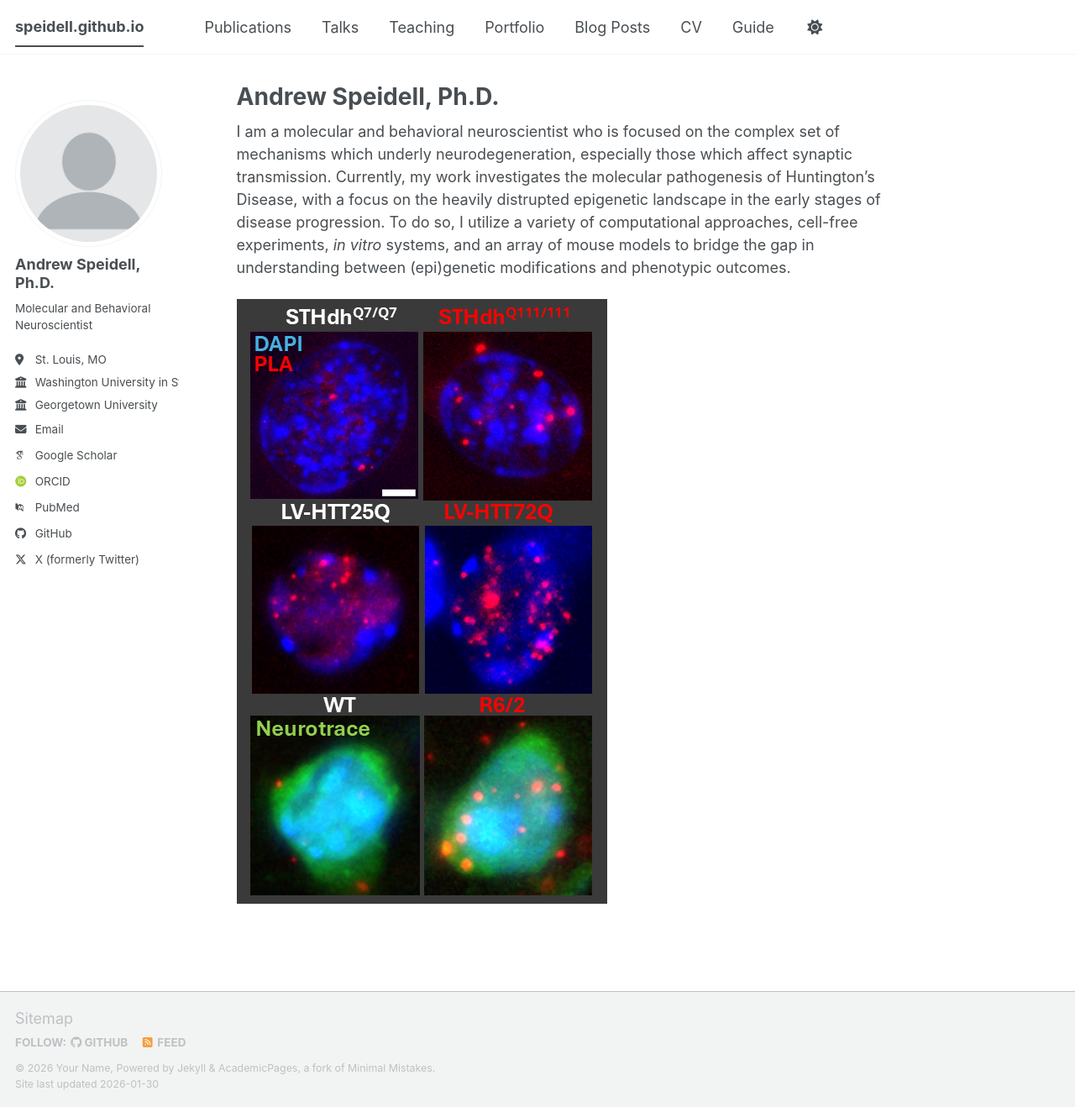
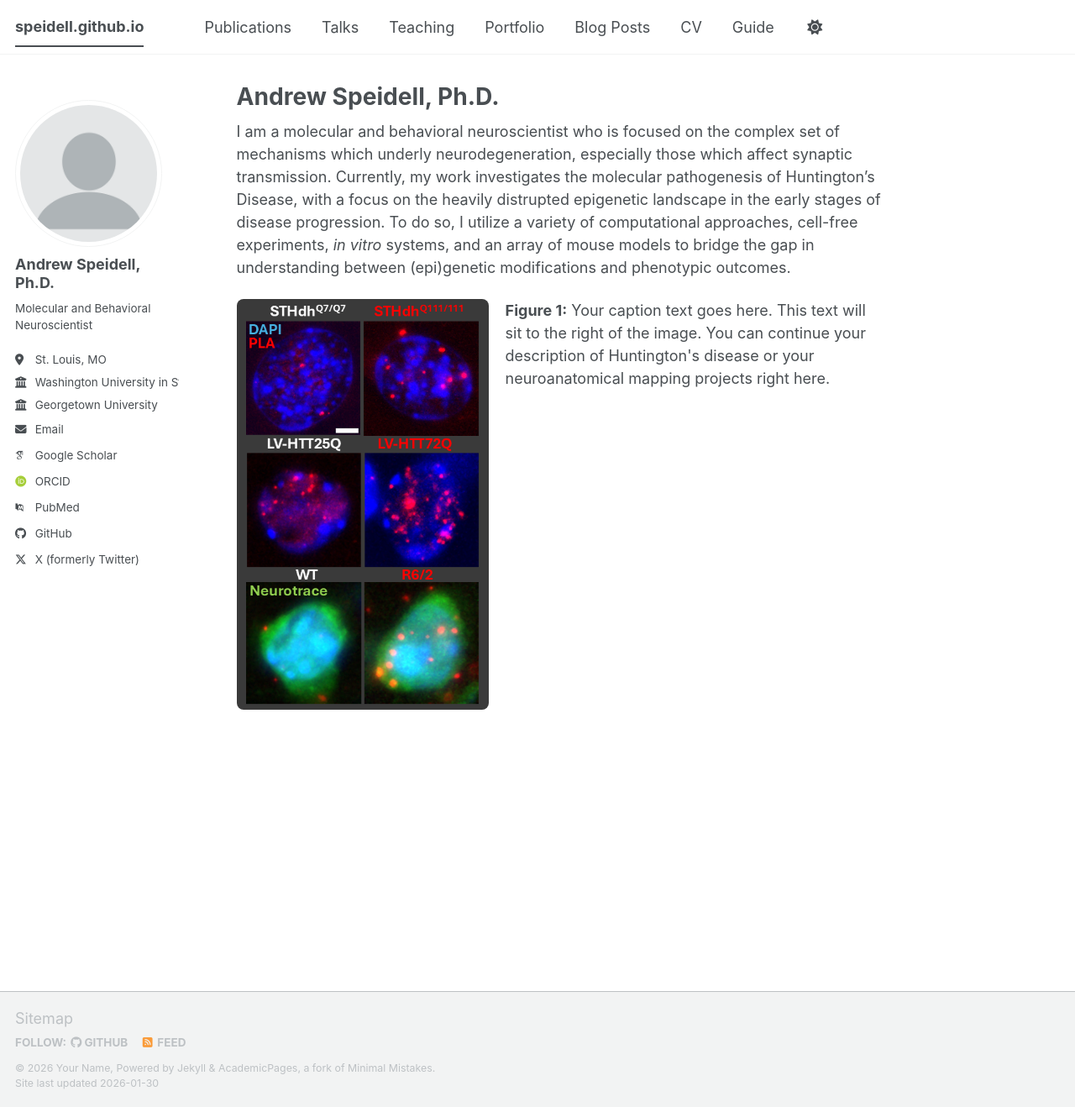
Before and after one commit to Speidell/speidell.github.io, a Jekyll site: the page built from _pages/about.md, in a window 1280 px wide and 1318 px high. Shown: the whole window at 84% size. Built offline with Jekyll 4.4.1, drawn with Linux system fonts in a browser that asks for light colours; some web fonts are replaced; a script bundle is joined from its source files by our own code; library files that are not in the unit come from our copies.

Commit message:
Update about.md

```diff
--- a/_pages/about.md
+++ b/_pages/about.md
@@ -9,4 +9,13 @@ redirect_from:
 
 I am a molecular and behavioral neuroscientist who is focused on the complex set of mechanisms which underly neurodegeneration, especially those which affect synaptic transmission. Currently, my work investigates the molecular pathogenesis of Huntington’s Disease, with a focus on the heavily distrupted epigenetic landscape in the early stages of disease progression. To do so, I utilize a variety of computational approaches, cell-free experiments, *in vitro* systems, and an array of mouse models to bridge the gap in understanding between (epi)genetic modifications and phenotypic outcomes.
 
-![Interactions](/images/interactions.png)
+<div style="overflow: auto;">
+  <img src="{{ site.baseurl }}/images/interactions.png"
+       alt="Description of image"
+       style="float: left; width: 300px; margin-right: 20px; border-radius: 8px;">
+  <p>
+    <strong>Figure 1:</strong> Your caption text goes here. This text will sit to the right of the image.
+    You can continue your description of Huntington's disease or your neuroanatomical
+    mapping projects right here.
+  </p>
+</div>
```
